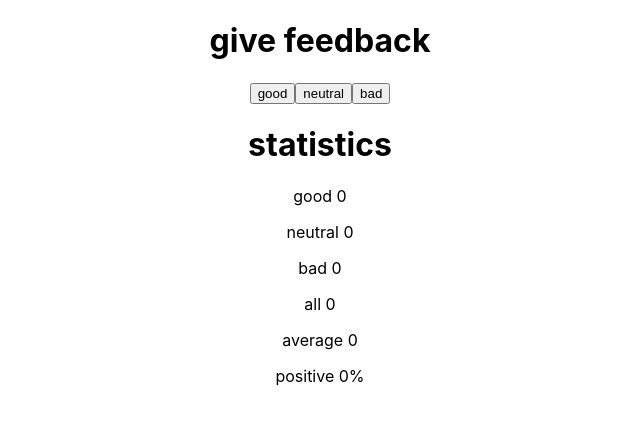
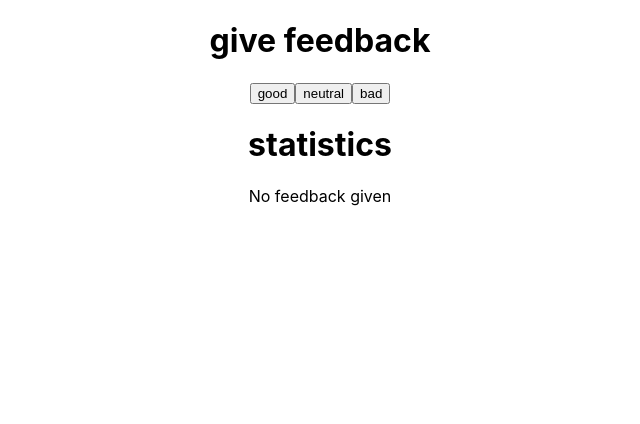
Before and after one commit to PaxAuz15/miduBootcamp, a React (Create React App) app in the folder part1/unicafe/: page / in a window 1280 px wide. Shown: the top 424 px of the page, without its empty margins (320-960 px from the left). Built offline with nearby package versions, Linux system fonts and the light colour scheme.

Commit message:
1.9 unicafe step 4
Display statistis only once feedback has been gathered

```diff
--- a/part1/unicafe/src/Statistics.js
+++ b/part1/unicafe/src/Statistics.js
@@ -1,10 +1,14 @@
 import Title from "./Title"
 import DataRepresent from "./DataRepresent"
 
-const Statistics = ({counter,all,average,positive}) => {
+const Statistics = ({ counter, all, average, positive }) => {
   return (
     <>
       <Title text="statistics" />
+      {all === 0 ? (
+        <p>No feedback given</p>
+      ) : (
+        <>
           <DataRepresent option="good" counterValue={counter.good} />
           <DataRepresent option="neutral" counterValue={counter.neutral} />
           <DataRepresent option="bad" counterValue={counter.bad} />
@@ -21,6 +25,8 @@ const Statistics = ({counter,all,average,positive}) => {
             </>
           )}
         </>
+      )}
+    </>
   )
 }
 
```
Lines whose indentation alone changed are shown as unchanged.
